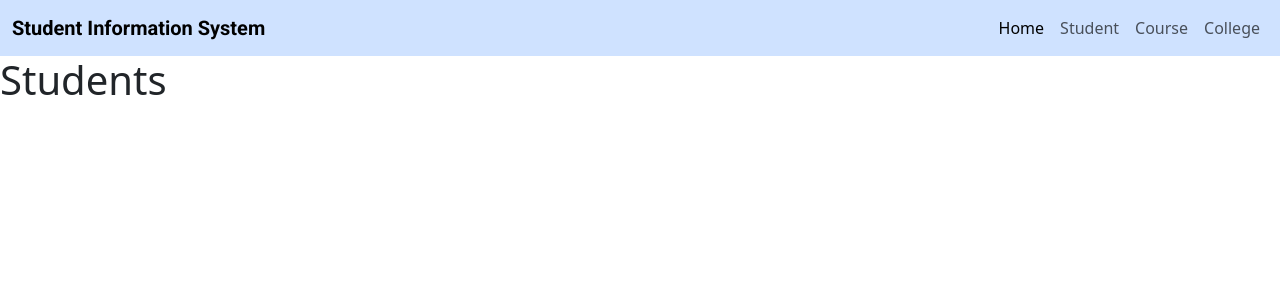
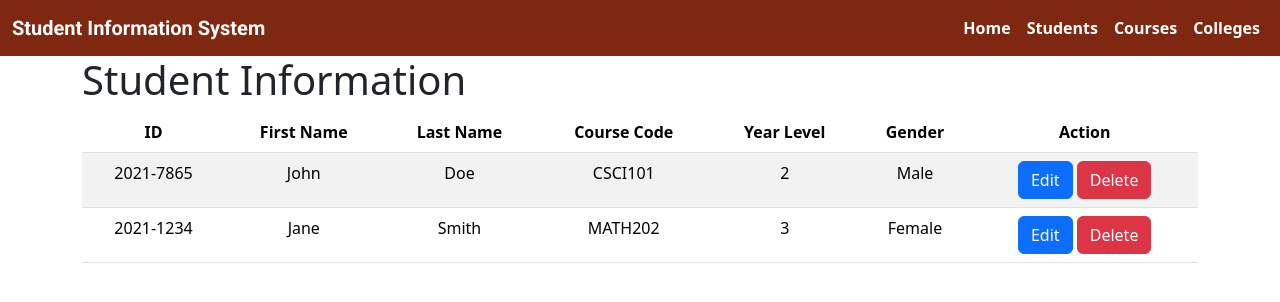
Before and after one commit to carloparellano/student_info_sys, a Flask app: page /student/ in a window 1280 px wide. Shown: the top 302 px of the page. Run offline with Flask 3, Linux system fonts and the light colour scheme; some libraries are stand-ins or nearby versions.

Commit message:
created html students, courses, and colleges

```diff
--- /dev/null
+++ b/main.py
@@ -0,0 +1,6 @@
+from ssis import create_app
+
+app = create_app()
+
+if __name__ == "__main__":
+    app.run(debug=True)
--- a/ssis/__init__.py
+++ b/ssis/__init__.py
@@ -10,6 +10,18 @@ def create_app():
     def home_page():
         return render_template("home.html")
 
+    @app.route('/student/')
+    def student():
+        return render_template("student.html")
+
+    @app.route('/course/')
+    def course():
+        return render_template("course.html")
+
+    @app.route('/college/')
+    def college():
+        return render_template("college.html")
+
     app.register_blueprint(student_bp, url_prefix='/student')
 
     return app
--- a/ssis/templates/navbar.html
+++ b/ssis/templates/navbar.html
@@ -7,35 +7,34 @@
             font-family: 'Roboto', sans-serif; /* Set the font to Roboto */
             font-weight: bold;
         }
+        .bold-text {
+            font-weight: bold;
+            color: #fff; /* Set the text color to white */
+        }
     </style>
 </head>
 <body>
 
-<nav class="navbar navbar-expand-lg bg-primary-subtle">
+<nav class="navbar navbar-expand-lg" style="background-color: #7e2811;">
     <div class="container-fluid">
-        <a class="navbar-brand font-roboto" href="#">Student Information System</a>
-        <button class="navbar-toggler"
-        type="button"
-        data-bs-toggle="collapse"
-        data-bs-target="#navbarNav"
-        aria-controls="navbarNav"
-        aria-expanded="false"
-        aria-label="Toggle navigation">
+        <a class="navbar-brand font-roboto" href="#"><span class="bold-text">Student Information System</span></a>
+        <button class="navbar-toggler" type="button" data-bs-toggle="collapse" data-bs-target="#navbarNav" aria-controls="navbarNav" aria-expanded="false" aria-label="Toggle navigation">
             <span class="navbar-toggler-icon"></span>
         </button>
         <div class="collapse navbar-collapse justify-content-end" id="navbarNav">
             <ul class="navbar-nav">
                 <li class="nav-item">
-                    <a class="nav-link active" aria-current="page" href="#">Home</a>
-                </li>
-                <li class "nav-item">
-                    <a class="nav-link" href="#">Student</a>
+                    <a class="nav-link bold-text"
+                    href="/">Home</a>
                 </li>
                 <li class="nav-item">
-                    <a class="nav-link" href="#">Course</a>
+                    <a class="nav-link bold-text" href="/student">Students</a>
                 </li>
                 <li class="nav-item">
-                    <a class="nav-link" href="#">College</a>
+                    <a class="nav-link bold-text" href="/course">Courses</a>
+                </li>
+                <li class="nav-item">
+                    <a class="nav-link bold-text" href="/college">Colleges</a>
                 </li>
             </ul>
         </div>
--- a/ssis/templates/student.html
+++ b/ssis/templates/student.html
@@ -1,7 +1,52 @@
 {% extends "layout.html" %}
 
 {% block content %}
-    <h1>
-        Students {{ title }}
-    </h1>
+    <div class="container">
+        <h1>Student Information</h1>
+        <table class="table table-striped text-center">
+            <thead>
+                <tr>
+                    <th>ID</th>
+                    <th>First Name</th>
+                    <th>Last Name</th>
+                    <th>Course Code</th>
+                    <th>Year Level</th>
+                    <th>Gender</th>
+                    <th>Action</th>
+                </tr>
+            </thead>
+            <tbody>
+                <tr>
+                    <td>2021-7865</td>
+                    <td>John</td>
+                    <td>Doe</td>
+                    <td>CSCI101</td>
+                    <td>2</td>
+                    <td>Male</td>
+                    <td>
+                        <button class="btn btn-primary">Edit</button>
+                        <button class="btn btn-danger">Delete</button>
+                    </td>
+                </tr>
+                <tr>
+                    <td>2021-1234</td>
+                    <td>Jane</td>
+                    <td>Smith</td>
+                    <td>MATH202</td>
+                    <td>3</td>
+                    <td>Female</td>
+                    <td>
+                        <button class="btn btn-primary">Edit</button>
+                        <button class="btn btn-danger">Delete</button>
+                    </td>
+                </tr>
+                <!-- Add more rows as needed -->
+            </tbody>
+        </table>
+    </div>
+
+    <!-- Include Bootstrap JS and jQuery (optional) -->
+    <script src="https://code.jquery.com/jquery-3.5.1.slim.min.js"></script>
+    <script src="https://cdn.jsdelivr.net/npm/@popperjs/core@2.11.6/dist/umd/popper.min.js"></script>
+    <script src="https://maxcdn.bootstrapcdn.com/bootstrap/4.5.2/js/bootstrap.min.js"></script>
 {% endblock content %}
```
Also changed, not shown: ssis/templates/college.html (+35 -0 lines), ssis/templates/course.html (+38 -0 lines), ssis/templates/home.html (+17 -5 lines), ssis/static/bcg.jpg.
